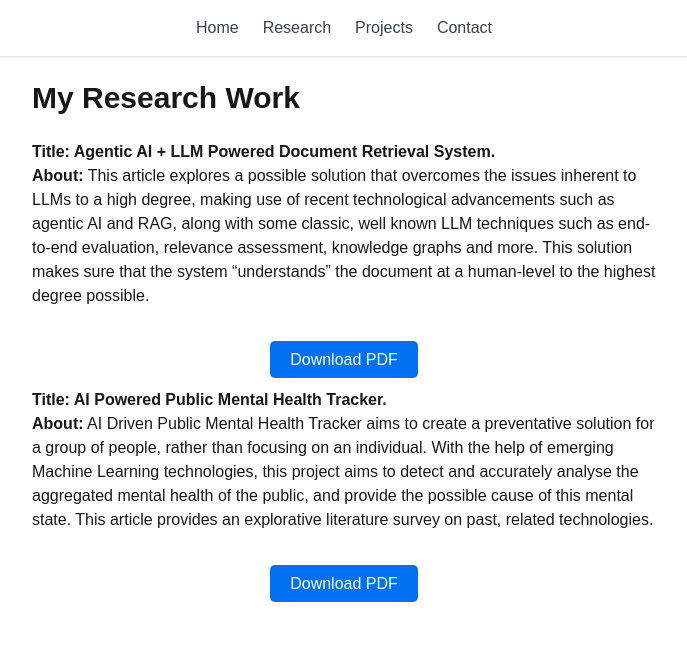
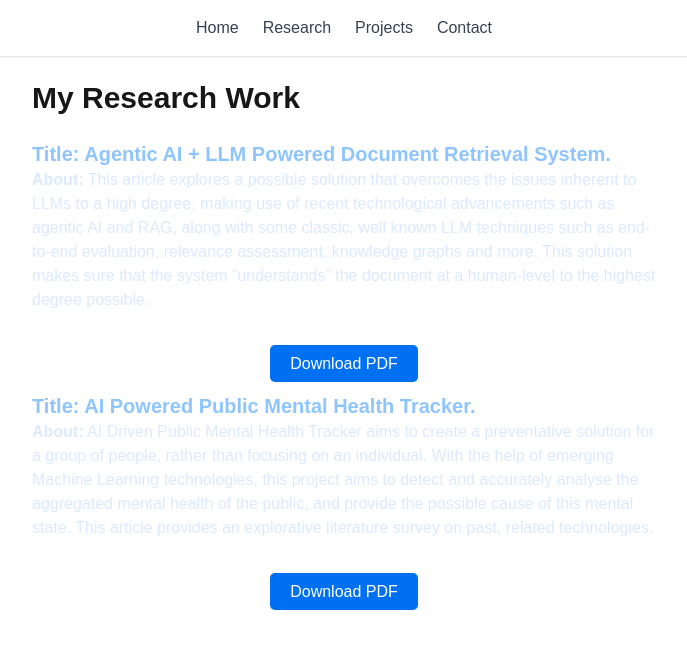
Before and after one commit to keerthanar09/my-portfolio, a Next.js app: page /research in a window 1280 px wide. Shown: the top 648 px of the page, without its empty margins (296-983 px from the left). Built offline with nearby package versions, Linux system fonts and the light colour scheme.

Commit message:
Styling changes

```diff
--- a/src/app/projects/page.tsx
+++ b/src/app/projects/page.tsx
@@ -4,16 +4,16 @@ export default function Projects() {
     <main className="p-6 max-w-2xl mx-auto">
       <h1 className="text-3xl font-bold mb-6">Projects</h1>
       <ul className="space-y-4">
-        <li className="text-blue-300"><strong>Teacher Assistant Application</strong></li>
+        <li className="text-blue-300 text-xl"><strong>Teacher Assistant Application</strong></li>
         Deployed Project Link: <a href = "https://teacher-assistant-1.vercel.app/" className="text-blue-500 underline">teacher-assistant-1.vercel.app</a> <br/>
         <strong>About:</strong> This project was created for the problem statement OVERBURDENED TEACHERS AND THE
         NEED FOR PERSONALIZED FEEDBACKS at Google Solution Challenge 2025. It is still in development stages. The main goal is
         to create an application that can assist teachers in mundane, repetitive tasks, leaving them with extra timne to
         interact with students personally. <br />
 
-        <br/> <li className="text-blue-300"><strong>Algorithm Visualizer Application</strong></li> <br/>
+        <br/> <li className="text-blue-300 text-xl"><strong>Algorithm Visualizer Application</strong></li>
 
-        Deployed Project Link: <a href = "https://algoviz-xx.vercel.app/" className="text-blue-500 underline">algoviz-xx.vercel.app</a>
+        Deployed Project Link: <a href = "https://algoviz-xx.vercel.app/" className="text-blue-500 underline">algoviz-xx.vercel.app</a> <br/>
         <strong>About:</strong> The Algorithm Visualizer Application is designed to provide interactive visualizations
         for complex algorithms to help developers of various stages to understand these algorithms. This application link will
         take you to the MVP of this application.  <br />
--- a/src/app/research/page.tsx
+++ b/src/app/research/page.tsx
@@ -4,8 +4,8 @@ export default function Research() {
     <main className="p-6 max-w-2xl mx-auto">
       <h1 className="text-3xl font-bold mb-6">My Research Work</h1>
       <ul className="space-y-4">
-        <li>
-          <strong>Title: Agentic AI + LLM Powered Document Retrieval System.</strong> <br />
+        <li className="text-blue-100">
+          <strong className="text-xl text-blue-300">Title: Agentic AI + LLM Powered Document Retrieval System.</strong> <br />
           <strong>About:</strong> This article explores a possible solution that overcomes the issues inherent to
           LLMs to a high degree, making use of recent technological advancements such as agentic AI and RAG, along with some
           classic, well known LLM techniques such as end-to-end evaluation, relevance assessment, knowledge graphs and more.
@@ -28,8 +28,8 @@ export default function Research() {
         </div>
         </li>
 
-        <li>
-          <strong>Title: AI Powered Public Mental Health Tracker.</strong> <br />
+        <li className="text-blue-100">
+          <strong className="text-xl text-blue-300">Title: AI Powered Public Mental Health Tracker.</strong> <br />
           <strong>About:</strong> AI Driven Public Mental Health Tracker aims to create a preventative
           solution for a group of people, rather than focusing on an individual. With the help of
           emerging Machine Learning technologies, this project aims to detect and accurately analyse
```
